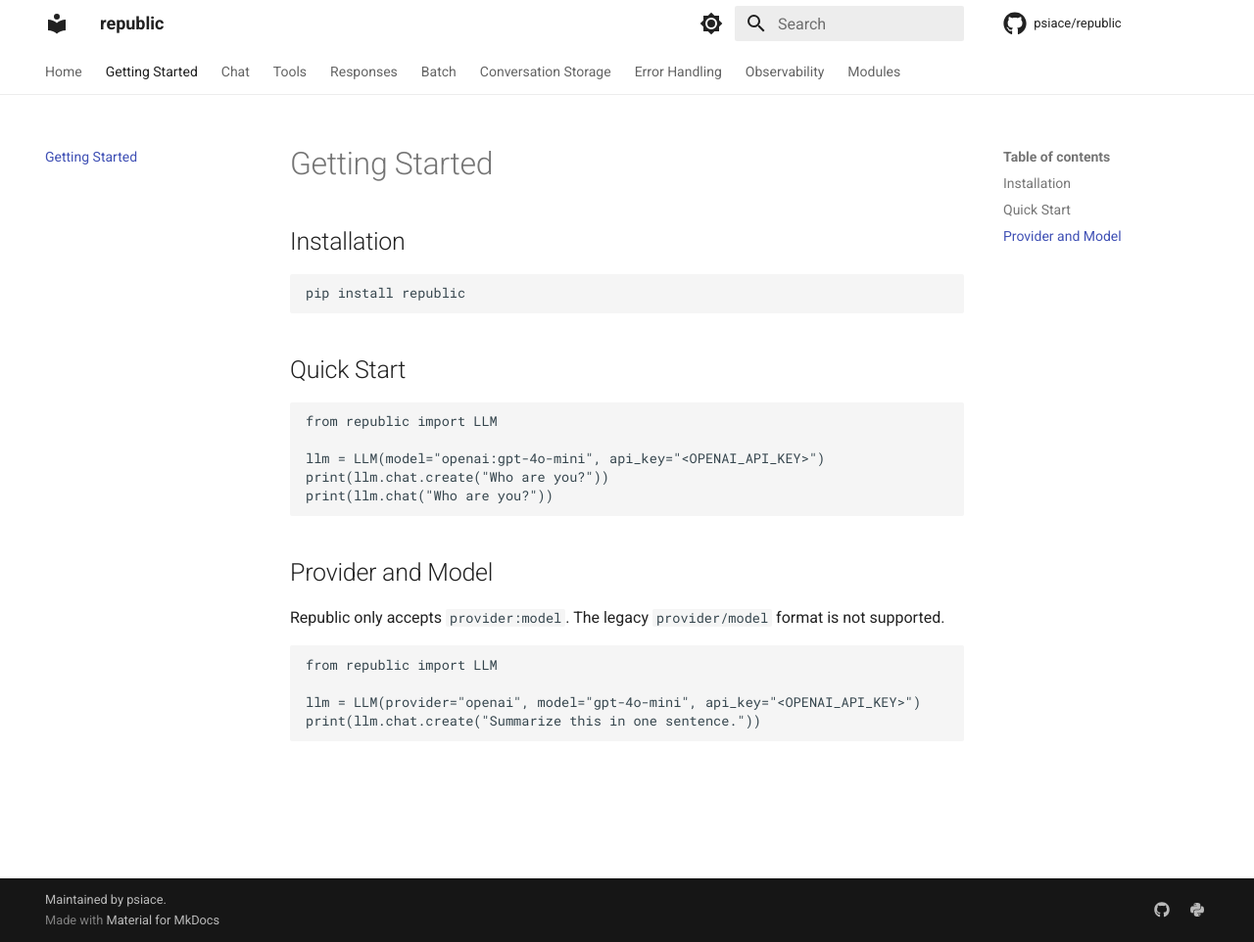
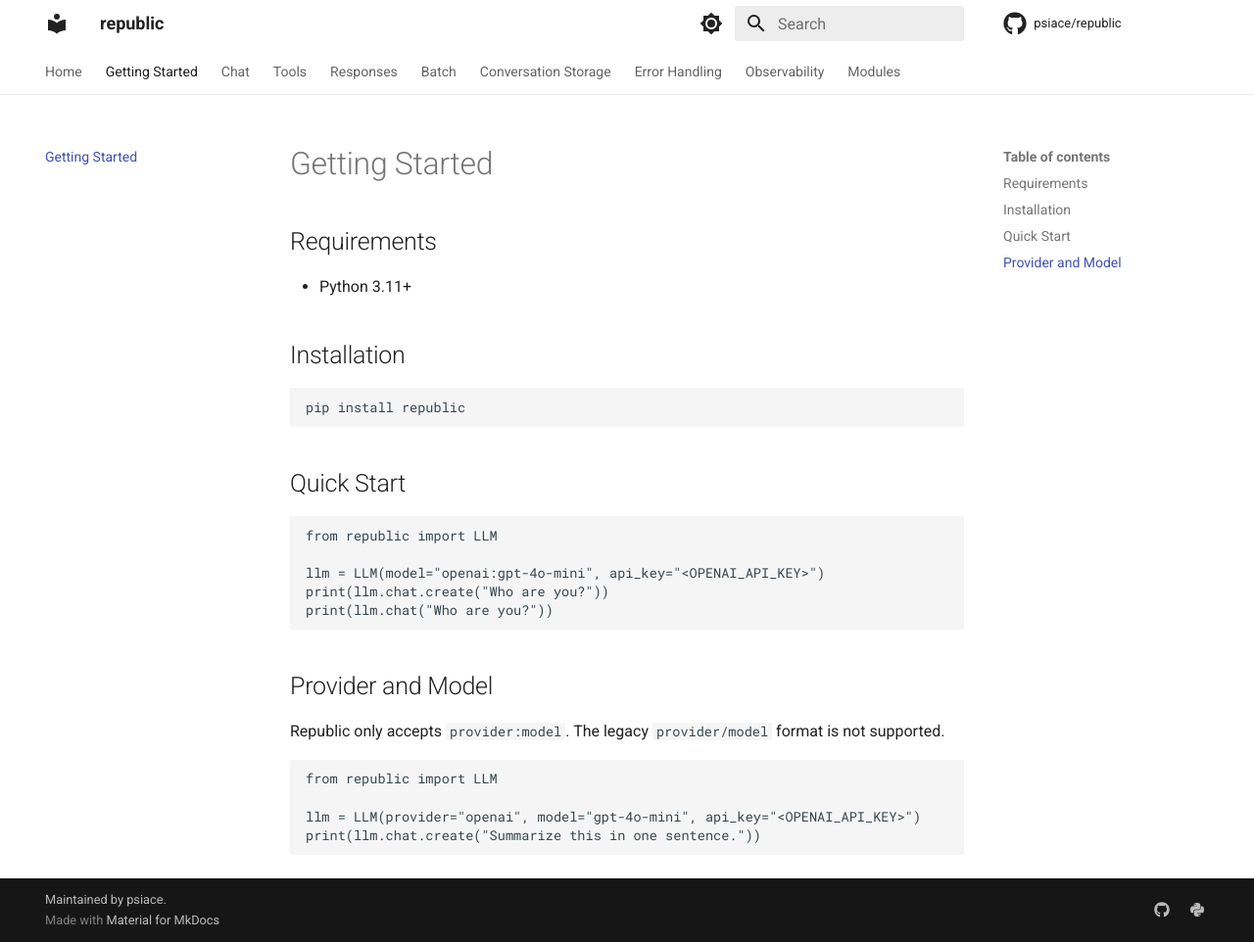
Before and after one commit to PsiACE/republic, an MkDocs documentation site: the page built from docs/getting-started.md, in a window 1280 px wide and 962 px high. Shown: the whole window at 98% size. Built offline with MkDocs 1.6.1 and Material for MkDocs 9.7.7, drawn with Linux system fonts in a browser that asks for light colours; comment, search, counter and statistics services are not loaded.

Commit message:
docs: drop py310 support

```diff
--- a/docs/getting-started.md
+++ b/docs/getting-started.md
@@ -1,4 +1,8 @@
 # Getting Started
+
+## Requirements
+
+- Python 3.11+
 
 ## Installation
 
--- a/pyproject.toml
+++ b/pyproject.toml
@@ -14,7 +14,6 @@
     "Intended Audience :: Developers",
     "Programming Language :: Python",
     "Programming Language :: Python :: 3",
-    "Programming Language :: Python :: 3.10",
     "Programming Language :: Python :: 3.11",
     "Programming Language :: Python :: 3.12",
     "Programming Language :: Python :: 3.13",
```
Also changed, not shown: README.md (+4 -0 lines).
